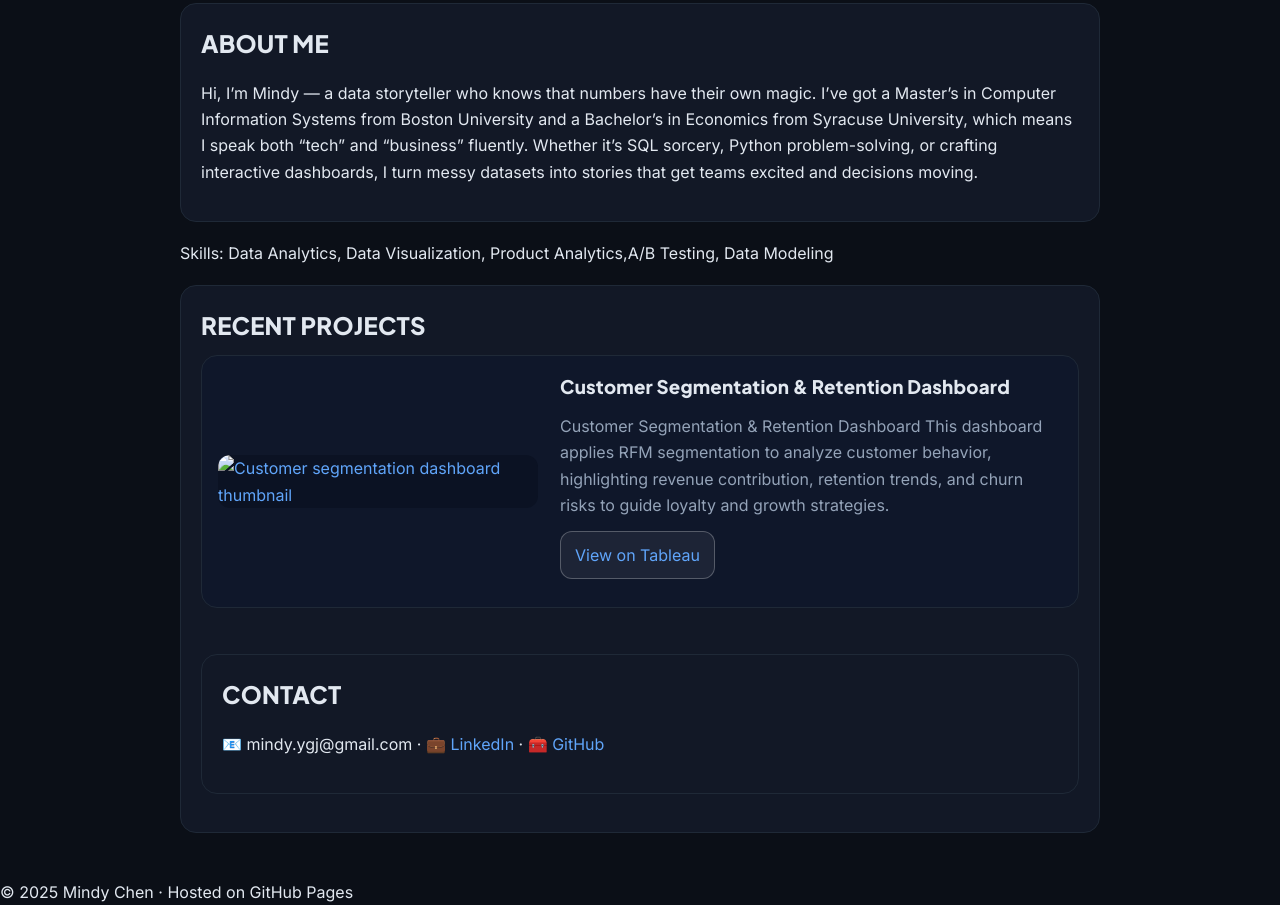
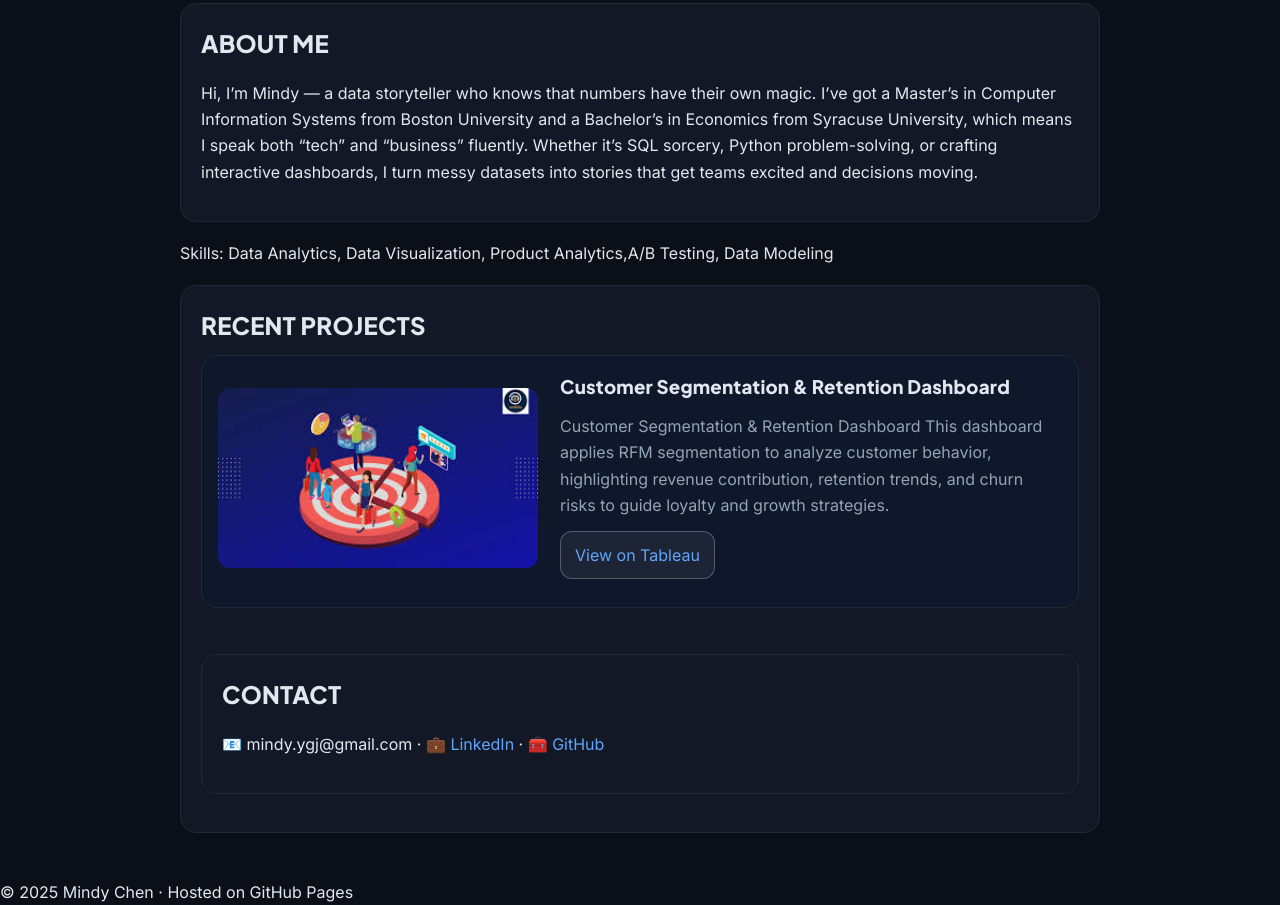
Before and after one commit to mindyc-gl/mindyc-gl.github.io, a plain HTML site: page index.html in a window 1280 px wide. Shown: the part 619-1524 px from the top of the page. Drawn offline with Linux system fonts and the light colour scheme.

Commit message:
Update index.html

```diff
--- a/index.html
+++ b/index.html
@@ -52,7 +52,7 @@ Skills: Data Analytics, Data Visualization, Product Analytics,A/B Testing, Data
      href="https://public.tableau.com/app/profile/mindy.chen3731/viz/CustomerSegmentationRetentionDashboard/Story1"
      target="_blank" rel="noopener"
      aria-label="Open Tableau: Who Are Our Customers and How Do They Behave?">
-    <img class="thumb" src="/assets/img/projects/churn.jpg" alt="Customer segmentation dashboard thumbnail">
+    <img class="thumb" src="/assets/img/projects/churn.jpeg" alt="Customer segmentation dashboard thumbnail">
   </a>
 
   <div class="content">
```
